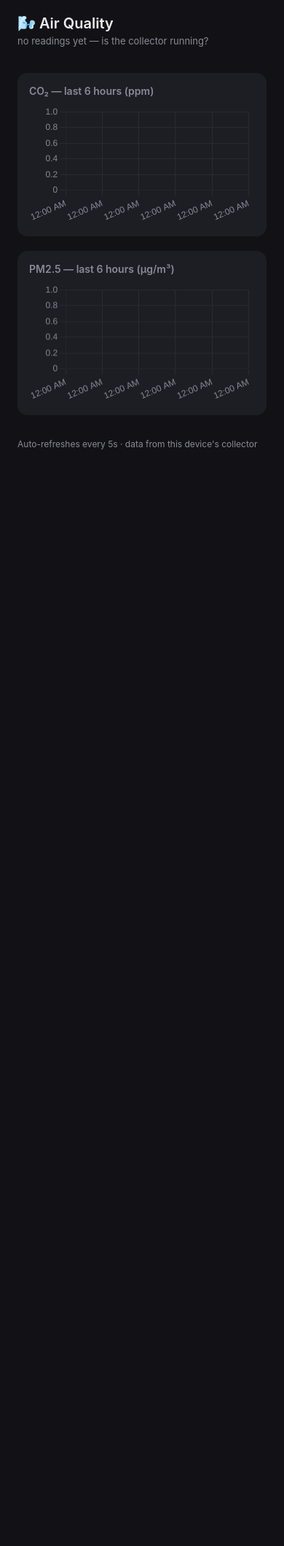
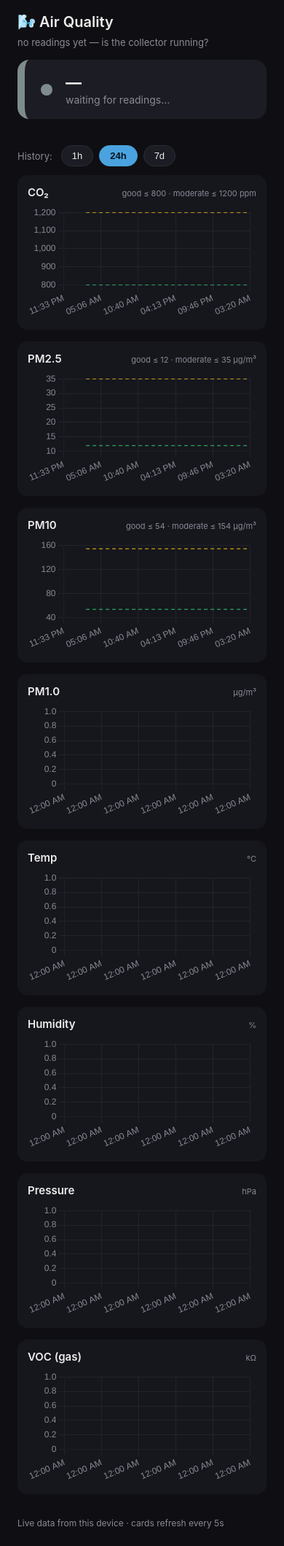
Before and after one commit to sdash-usfca/air-quality-monitor, a Flask app: page / in a window 390 px wide. Shown: the whole page at 73% size. Before the commit the page ends 616 px from the top, so only its background shows below. Run offline with Flask 3, Linux system fonts and the light colour scheme; data that the repository does not hold is empty.

Commit message:
Dashboard: summary banner, time-range selector, per-metric charts
- New endpoints: /api/metrics (metadata) and /api/history_all (downsampled to
  ~300 points/metric via SQL time-bucketing) so 7-day views stay light on the Pi Zero W
- Storage: Database.history_bucketed() averaging over fixed time buckets (+ test)
- Frontend: overall "worst metric" banner, 1h/24h/7d range toggle, a chart per
  metric with dashed good/moderate threshold lines, responsive layout

Co-Authored-By: Claude Opus 4.8 <noreply@anthropic.com>

```diff
--- a/src/aqm/web/app.py
+++ b/src/aqm/web/app.py
@@ -52,6 +52,29 @@ def create_app(config: Optional[Config] = None) -> Flask:
         since = int(time.time() - hours * 3600)
         return jsonify({"metric": metric, "points": db.history(metric, since)})
 
+    @app.route("/api/metrics")
+    def api_metrics():
+        """Metadata for every metric, so the frontend can build charts + thresholds."""
+        out = []
+        for key in DISPLAY_ORDER:
+            spec = METRICS[key]
+            out.append({
+                "key": key, "label": spec.label, "unit": spec.unit,
+                "good_max": spec.good_max, "moderate_max": spec.moderate_max,
+                "precision": spec.precision,
+            })
+        return jsonify({"metrics": out})
+
+    @app.route("/api/history_all")
+    def api_history_all():
+        """Downsampled history for all metrics in one request (~`target` points each)."""
+        hours = float(request.args.get("hours", 24))
+        target = 300
+        since = int(time.time() - hours * 3600)
+        bucket = max(int(config.interval_seconds), int(hours * 3600 / target) or 1)
+        series = {key: db.history_bucketed(key, since, bucket) for key in DISPLAY_ORDER}
+        return jsonify({"hours": hours, "bucket_seconds": bucket, "series": series})
+
     @app.route("/healthz")
     def healthz():
         return jsonify({"ok": True})
--- a/src/aqm/web/templates/index.html
+++ b/src/aqm/web/templates/index.html
@@ -6,40 +6,55 @@
   <title>Air Quality</title>
   <style>
     :root {
-      --bg: #121216; --card: #1d1d24; --fg: #ececec; --muted: #8a8a96;
-      --good: #2ecc71; --moderate: #f1c40f; --poor: #e74c3c; --unknown: #7f8c8d;
+      --bg: #0f0f13; --card: #1c1c24; --card2: #16161d; --fg: #ececec; --muted: #8a8a96;
+      --good: #2ecc71; --moderate: #f1c40f; --poor: #e74c3c; --unknown: #7f8c8d; --accent: #4aa3df;
     }
     * { box-sizing: border-box; }
-    body {
-      margin: 0; background: var(--bg); color: var(--fg);
-      font-family: -apple-system, system-ui, "Segoe UI", Roboto, sans-serif;
-    }
-    header { padding: 20px 24px 4px; }
+    body { margin: 0; background: var(--bg); color: var(--fg);
+      font-family: -apple-system, system-ui, "Segoe UI", Roboto, sans-serif; }
+    header { display: flex; align-items: baseline; justify-content: space-between;
+      flex-wrap: wrap; gap: 8px; padding: 18px 24px 8px; }
     h1 { margin: 0; font-size: 20px; font-weight: 600; }
-    #updated { color: var(--muted); font-size: 13px; margin-top: 4px; }
-    .grid {
-      display: grid; gap: 14px; padding: 16px 24px;
-      grid-template-columns: repeat(auto-fill, minmax(150px, 1fr));
-    }
-    .card {
-      background: var(--card); border-radius: 14px; padding: 16px;
-      border-left: 6px solid var(--unknown);
-    }
-    .card.good { border-left-color: var(--good); }
-    .card.moderate { border-left-color: var(--moderate); }
+    #updated { color: var(--muted); font-size: 13px; }
+
+    /* Summary banner */
+    .banner { margin: 8px 24px 4px; border-radius: 16px; padding: 18px 22px;
+      display: flex; align-items: center; gap: 18px; background: var(--card);
+      border-left: 10px solid var(--unknown); }
+    .banner.good { border-left-color: var(--good); }
+    .banner.moderate { border-left-color: var(--moderate); }
+    .banner.poor { border-left-color: var(--poor); }
+    .banner .dot { width: 16px; height: 16px; border-radius: 50%; background: var(--unknown); flex: none; }
+    .banner.good .dot { background: var(--good); } .banner.moderate .dot { background: var(--moderate); }
+    .banner.poor .dot { background: var(--poor); }
+    .banner .headline { font-size: 22px; font-weight: 700; }
+    .banner .sub { color: var(--muted); font-size: 14px; margin-top: 2px; }
+
+    /* Cards */
+    .grid { display: grid; gap: 12px; padding: 12px 24px;
+      grid-template-columns: repeat(auto-fill, minmax(140px, 1fr)); }
+    .card { background: var(--card); border-radius: 14px; padding: 14px; border-left: 6px solid var(--unknown); }
+    .card.good { border-left-color: var(--good); } .card.moderate { border-left-color: var(--moderate); }
     .card.poor { border-left-color: var(--poor); }
-    .card .label { color: var(--muted); font-size: 13px; text-transform: uppercase; letter-spacing: .04em; }
-    .card .value { font-size: 38px; font-weight: 700; line-height: 1.1; margin-top: 6px; }
-    .card .unit { font-size: 15px; color: var(--muted); font-weight: 500; margin-left: 4px; }
-    .badge {
-      display: inline-block; margin-top: 10px; font-size: 11px; padding: 2px 8px;
-      border-radius: 999px; text-transform: uppercase; letter-spacing: .05em; color: #111;
-    }
-    .badge.good { background: var(--good); } .badge.moderate { background: var(--moderate); }
-    .badge.poor { background: var(--poor); } .badge.unknown { background: var(--unknown); color: #fff; }
-    .charts { padding: 0 24px 32px; display: grid; gap: 20px; grid-template-columns: repeat(auto-fit, minmax(320px, 1fr)); }
-    .chart-box { background: var(--card); border-radius: 14px; padding: 16px; }
-    .chart-box h2 { margin: 0 0 10px; font-size: 14px; color: var(--muted); font-weight: 600; }
+    .card .label { color: var(--muted); font-size: 12px; text-transform: uppercase; letter-spacing: .04em; }
+    .card .value { font-size: 32px; font-weight: 700; line-height: 1.1; margin-top: 4px; }
+    .card .unit { font-size: 14px; color: var(--muted); font-weight: 500; margin-left: 3px; }
+    .card .age { color: var(--muted); font-size: 11px; margin-top: 8px; }
+
+    /* Controls */
+    .controls { padding: 8px 24px 0; display: flex; align-items: center; gap: 8px; }
+    .controls .lbl { color: var(--muted); font-size: 13px; margin-right: 4px; }
+    .rangebtn { background: var(--card); color: var(--fg); border: 1px solid #2c2c38;
+      border-radius: 999px; padding: 6px 14px; font-size: 13px; cursor: pointer; }
+    .rangebtn.active { background: var(--accent); border-color: var(--accent); color: #06121b; font-weight: 600; }
+
+    /* Charts */
+    .charts { padding: 12px 24px 32px; display: grid; gap: 16px;
+      grid-template-columns: repeat(auto-fit, minmax(300px, 1fr)); }
+    .chart-box { background: var(--card2); border-radius: 14px; padding: 14px; }
+    .chart-head { display: flex; align-items: baseline; justify-content: space-between; margin-bottom: 8px; }
+    .chart-head .ctitle { font-size: 15px; font-weight: 600; }
+    .chart-head .csub { color: var(--muted); font-size: 11px; }
     footer { color: var(--muted); font-size: 12px; padding: 0 24px 24px; }
   </style>
 </head>
@@ -49,92 +64,180 @@
     <div id="updated">connecting…</div>
   </header>
 
+  <div id="banner" class="banner">
+    <div class="dot"></div>
+    <div>
+      <div class="headline" id="banner-headline">—</div>
+      <div class="sub" id="banner-sub">waiting for readings…</div>
+    </div>
+  </div>
+
   <section id="cards" class="grid"></section>
 
-  <section class="charts">
-    <div class="chart-box"><h2>CO₂ — last 6 hours (ppm)</h2><canvas id="chart-co2" height="160"></canvas></div>
-    <div class="chart-box"><h2>PM2.5 — last 6 hours (µg/m³)</h2><canvas id="chart-pm2_5" height="160"></canvas></div>
-  </section>
+  <div class="controls">
+    <span class="lbl">History:</span>
+    <button class="rangebtn" data-hours="1">1h</button>
+    <button class="rangebtn active" data-hours="24">24h</button>
+    <button class="rangebtn" data-hours="168">7d</button>
+  </div>
 
-  <footer>Auto-refreshes every 5s · data from this device's collector</footer>
+  <section id="charts" class="charts"></section>
+
+  <footer>Live data from this device · cards refresh every 5s</footer>
 
   <script src="https://cdn.jsdelivr.net/npm/chart.js@4"></script>
   <script>
     const COLORS = { good: '#2ecc71', moderate: '#f1c40f', poor: '#e74c3c', unknown: '#7f8c8d' };
+    const ACCENT = '#4aa3df';
+    const RANK = { good: 0, moderate: 1, poor: 2 };
+
+    let currentHours = 24;
+    let metricsMeta = [];
+    const charts = {};
+    let latestByKey = {};
 
     function ago(s) {
       if (s < 60) return s + 's ago';
       if (s < 3600) return Math.floor(s / 60) + 'm ago';
       return Math.floor(s / 3600) + 'h ago';
     }
+    function fmtTime(x) {
+      const d = new Date(x);
+      if (currentHours >= 48) return (d.getMonth() + 1) + '/' + d.getDate();
+      return d.toLocaleTimeString([], { hour: '2-digit', minute: '2-digit' });
+    }
 
-    async function refreshCards() {
+    // ---- Cards + banner (from /api/latest) ----
+    async function refreshLatest() {
       try {
-        const res = await fetch('/api/latest');
-        const data = await res.json();
+        const data = await (await fetch('/api/latest')).json();
+        latestByKey = {};
+        data.metrics.forEach(m => latestByKey[m.key] = m);
+
         const cards = document.getElementById('cards');
         if (!data.metrics.length) {
-          document.getElementById('updated').textContent =
-            'no readings yet — is the collector running?';
+          document.getElementById('updated').textContent = 'no readings yet — is the collector running?';
           return;
         }
         cards.innerHTML = data.metrics.map(m => `
           <div class="card ${m.status}">
             <div class="label">${m.label}</div>
             <div class="value">${m.display}<span class="unit">${m.unit}</span></div>
-            <span class="badge ${m.status}">${m.status}</span>
-            <div class="label" style="margin-top:8px">${ago(m.age_seconds)}</div>
+            <div class="age">${ago(m.age_seconds)}</div>
           </div>`).join('');
-        document.getElementById('updated').textContent =
-          'updated ' + new Date().toLocaleTimeString();
+
+        updateBanner(data.metrics);
+        document.getElementById('updated').textContent = 'updated ' + new Date().toLocaleTimeString();
       } catch (e) {
         document.getElementById('updated').textContent = 'connection lost…';
       }
     }
 
-    const charts = {};
-    function makeChart(id, color) {
+    function updateBanner(metrics) {
+      const graded = metrics.filter(m => m.status in RANK);
+      const banner = document.getElementById('banner');
+      const headline = document.getElementById('banner-headline');
+      const sub = document.getElementById('banner-sub');
+      if (!graded.length) { banner.className = 'banner'; headline.textContent = '—'; sub.textContent = 'no graded metrics'; return; }
+      let worst = 'good';
+      graded.forEach(m => { if (RANK[m.status] > RANK[worst]) worst = m.status; });
+      banner.className = 'banner ' + worst;
+      headline.textContent = 'Air Quality: ' + worst.charAt(0).toUpperCase() + worst.slice(1);
+      if (worst === 'good') {
+        sub.textContent = 'All clear — everything within healthy limits.';
+      } else {
+        const drivers = graded.filter(m => m.status === worst)
+          .map(m => `${m.label} ${m.display} ${m.unit}`).join(' · ');
+        sub.textContent = 'Driven by: ' + drivers;
+      }
+    }
+
+    // ---- Charts ----
+    function buildCharts() {
+      const container = document.getElementById('charts');
+      container.innerHTML = '';
+      metricsMeta.forEach(meta => {
+        const sub = meta.good_max != null
+          ? `good ≤ ${meta.good_max} · moderate ≤ ${meta.moderate_max} ${meta.unit}`
+          : meta.unit;
+        const box = document.createElement('div');
+        box.className = 'chart-box';
+        box.innerHTML = `<div class="chart-head"><span class="ctitle">${meta.label}</span>
+          <span class="csub">${sub}</span></div><canvas id="chart-${meta.key}" height="150"></canvas>`;
+        container.appendChild(box);
+        charts[meta.key] = makeChart(meta);
+      });
+    }
+
+    function thrDataset(value, color) {
+      return { value, data: [], borderColor: color, borderWidth: 1, borderDash: [5, 4],
+               pointRadius: 0, fill: false, tension: 0 };
+    }
+    function makeChart(meta) {
       if (!window.Chart) return null;
-      const ctx = document.getElementById(id).getContext('2d');
+      const ctx = document.getElementById('chart-' + meta.key).getContext('2d');
+      const ds = [{ data: [], borderColor: ACCENT, backgroundColor: ACCENT + '22',
+                    borderWidth: 2, pointRadius: 0, fill: true, tension: 0.25 }];
+      if (meta.good_max != null) ds.push(thrDataset(meta.good_max, COLORS.good));
+      if (meta.moderate_max != null) ds.push(thrDataset(meta.moderate_max, COLORS.moderate));
       return new Chart(ctx, {
-        type: 'line',
-        data: { datasets: [{ data: [], borderColor: color, backgroundColor: color + '33',
-                             borderWidth: 2, pointRadius: 0, fill: true, tension: 0.3 }] },
+        type: 'line', data: { datasets: ds },
         options: {
           animation: false, plugins: { legend: { display: false } },
+          interaction: { intersect: false, mode: 'index' },
           scales: {
-            x: {
-              type: 'linear',
-              ticks: {
-                color: '#8a8a96', maxTicksLimit: 6,
-                callback: v => new Date(v).toLocaleTimeString([], { hour: '2-digit', minute: '2-digit' })
-              },
-              grid: { color: '#2a2a33' }
-            },
-            y: { ticks: { color: '#8a8a96' }, grid: { color: '#2a2a33' } }
+            x: { type: 'linear', ticks: { color: '#8a8a96', maxTicksLimit: 6, callback: fmtTime }, grid: { color: '#23232c' } },
+            y: { ticks: { color: '#8a8a96' }, grid: { color: '#23232c' } }
           }
         }
       });
     }
 
-    async function refreshChart(metric, chart) {
+    function fillChart(meta, points) {
+      const chart = charts[meta.key];
       if (!chart) return;
-      const res = await fetch('/api/history?metric=' + metric + '&hours=6');
-      const data = await res.json();
-      chart.data.datasets[0].data = data.points.map(p => ({ x: p[0] * 1000, y: p[1] }));
-      chart.update();
+      const pts = points.map(p => ({ x: p[0] * 1000, y: p[1] }));
+      const st = (latestByKey[meta.key] || {}).status;
+      const c = COLORS[st] || ACCENT;
+      chart.data.datasets[0].data = pts;
+      chart.data.datasets[0].borderColor = c;
+      chart.data.datasets[0].backgroundColor = c + '22';
+      const x0 = pts.length ? pts[0].x : Date.now() - currentHours * 3600000;
+      const x1 = pts.length ? pts[pts.length - 1].x : Date.now();
+      for (let i = 1; i < chart.data.datasets.length; i++) {
+        const d = chart.data.datasets[i];
+        d.data = [{ x: x0, y: d.value }, { x: x1, y: d.value }];
+      }
+      chart.update('none');
     }
 
-    function start() {
-      charts.co2 = makeChart('chart-co2', COLORS.poor);
-      charts.pm2_5 = makeChart('chart-pm2_5', COLORS.good);
-      refreshCards();
-      refreshChart('co2', charts.co2);
-      refreshChart('pm2_5', charts.pm2_5);
-      setInterval(refreshCards, 5000);
-      setInterval(() => { refreshChart('co2', charts.co2); refreshChart('pm2_5', charts.pm2_5); }, 60000);
+    async function refreshHistory() {
+      try {
+        const data = await (await fetch('/api/history_all?hours=' + currentHours)).json();
+        metricsMeta.forEach(meta => fillChart(meta, data.series[meta.key] || []));
+      } catch (e) { /* keep last good charts */ }
     }
-    window.addEventListener('load', start);
+
+    function setRange(hours, btn) {
+      currentHours = hours;
+      document.querySelectorAll('.rangebtn').forEach(b => b.classList.remove('active'));
+      btn.classList.add('active');
+      refreshHistory();
+    }
+
+    async function init() {
+      try {
+        metricsMeta = (await (await fetch('/api/metrics')).json()).metrics;
+      } catch (e) { metricsMeta = []; }
+      buildCharts();
+      document.querySelectorAll('.rangebtn').forEach(b =>
+        b.addEventListener('click', () => setRange(parseInt(b.dataset.hours, 10), b)));
+      await refreshLatest();
+      await refreshHistory();
+      setInterval(refreshLatest, 5000);
+      setInterval(refreshHistory, 60000);
+    }
+    window.addEventListener('load', init);
   </script>
 </body>
 </html>
```
Also changed, not shown: tests/test_storage.py (+9 -0 lines), src/aqm/storage/db.py.
